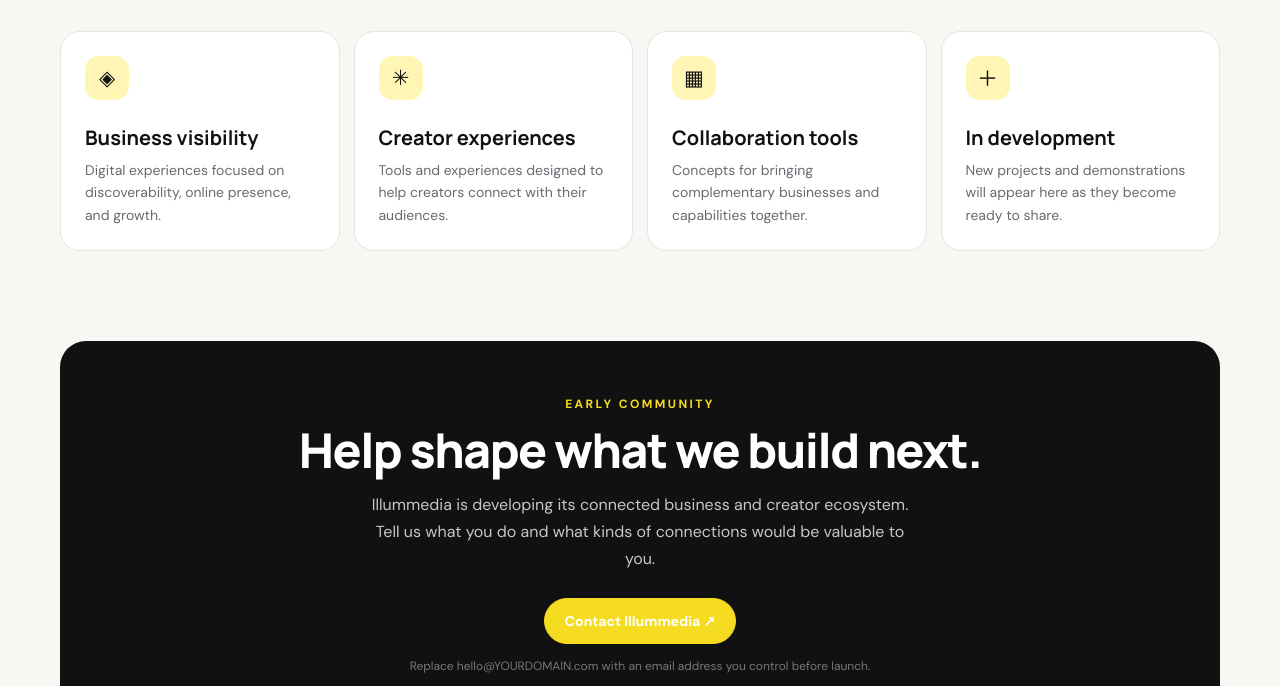
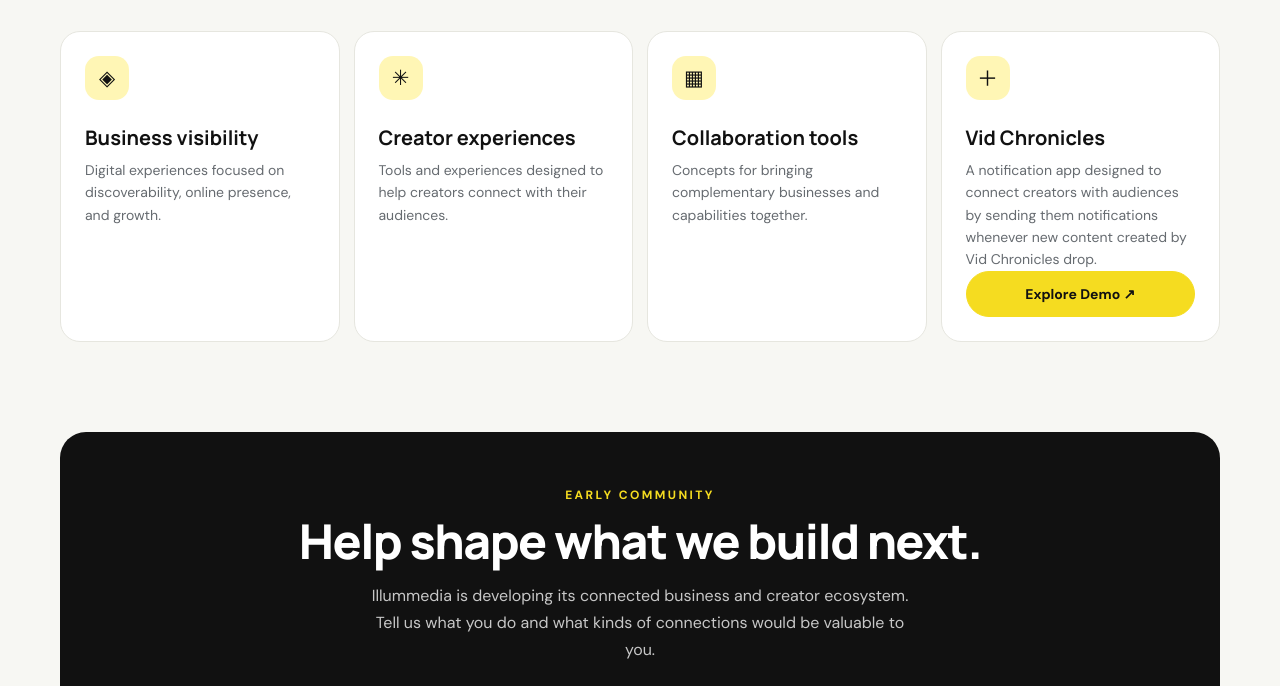
Before and after one commit to foday/illummedia-landingpage, an Astro site in the folder illummedia-landingpage/: page / in a window 1280 px wide. Shown: the part 2209-2895 px from the top of the page. Built offline with nearby package versions, Linux system fonts and the light colour scheme; Astro itself is replaced by a stand-in of ours.

Commit message:
Add 'Vid Chronicles' card to landing page
Updated the card section to include 'Vid Chronicles' with a description and a demo link.

```diff
--- a/illummedia-landingpage/src/pages/index.astro
+++ b/illummedia-landingpage/src/pages/index.astro
@@ -58,7 +58,14 @@ const year = new Date().getFullYear();
           <article class="card"><div><div class="symbol">◈</div><h3>Business visibility</h3><p>Digital experiences focused on discoverability, online presence, and growth.</p></div></article>
           <article class="card"><div><div class="symbol">✳</div><h3>Creator experiences</h3><p>Tools and experiences designed to help creators connect with their audiences.</p></div></article>
           <article class="card"><div><div class="symbol">▦</div><h3>Collaboration tools</h3><p>Concepts for bringing complementary businesses and capabilities together.</p></div></article>
-          <article class="card"><div><div class="symbol">＋</div><h3>In development</h3><p>New projects and demonstrations will appear here as they become ready to share.</p></div></article>
+          <article class="card"><div><div class="symbol">＋</div><h3>Vid Chronicles</h3>
+            <p>A notification app designed to connect creators with audiences by sending them notifications whenever new content created by Vid Chronicles drop.</p>
+        </div>
+          <a class="btn" href="https://vid-chronicles--client-demo.expo.app/login"
+     target="_blank" rel="noopener noreferrer">
+    Explore Demo ↗
+  </a>
+</article>
         </div>
       </section>
       <section id="connect" class="section" style="padding-top:0">
```
